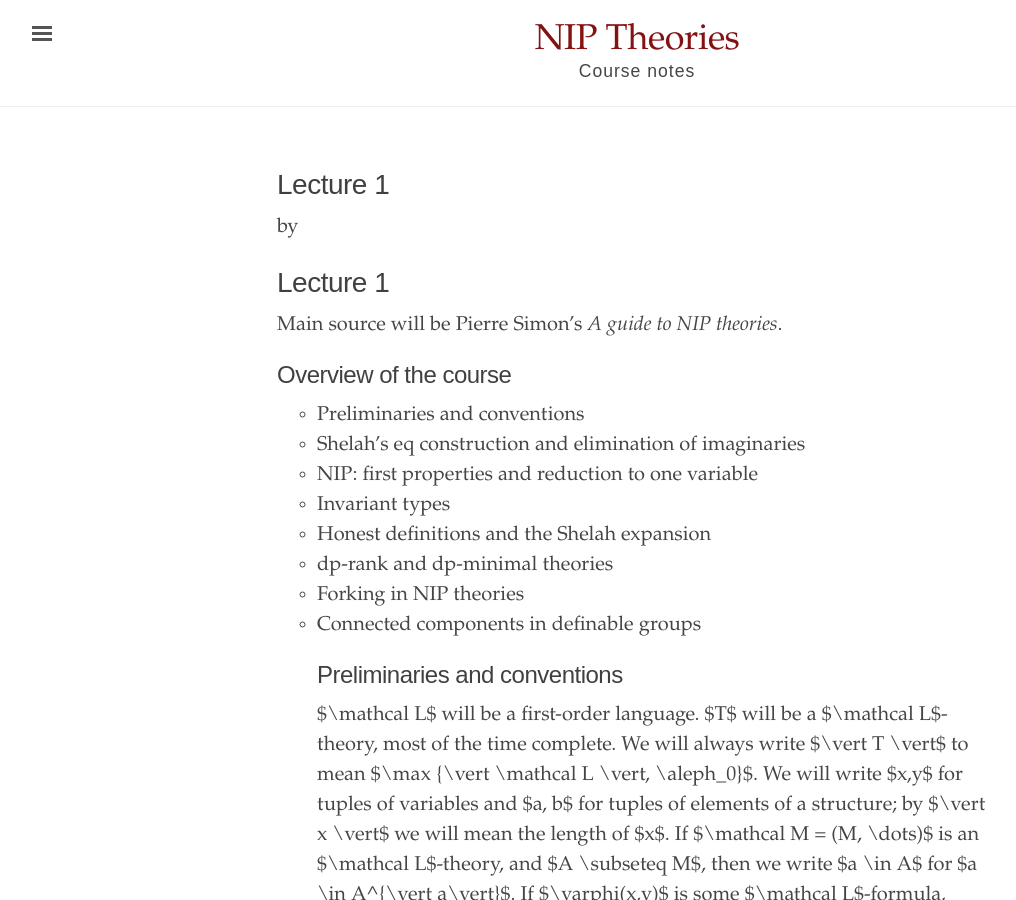
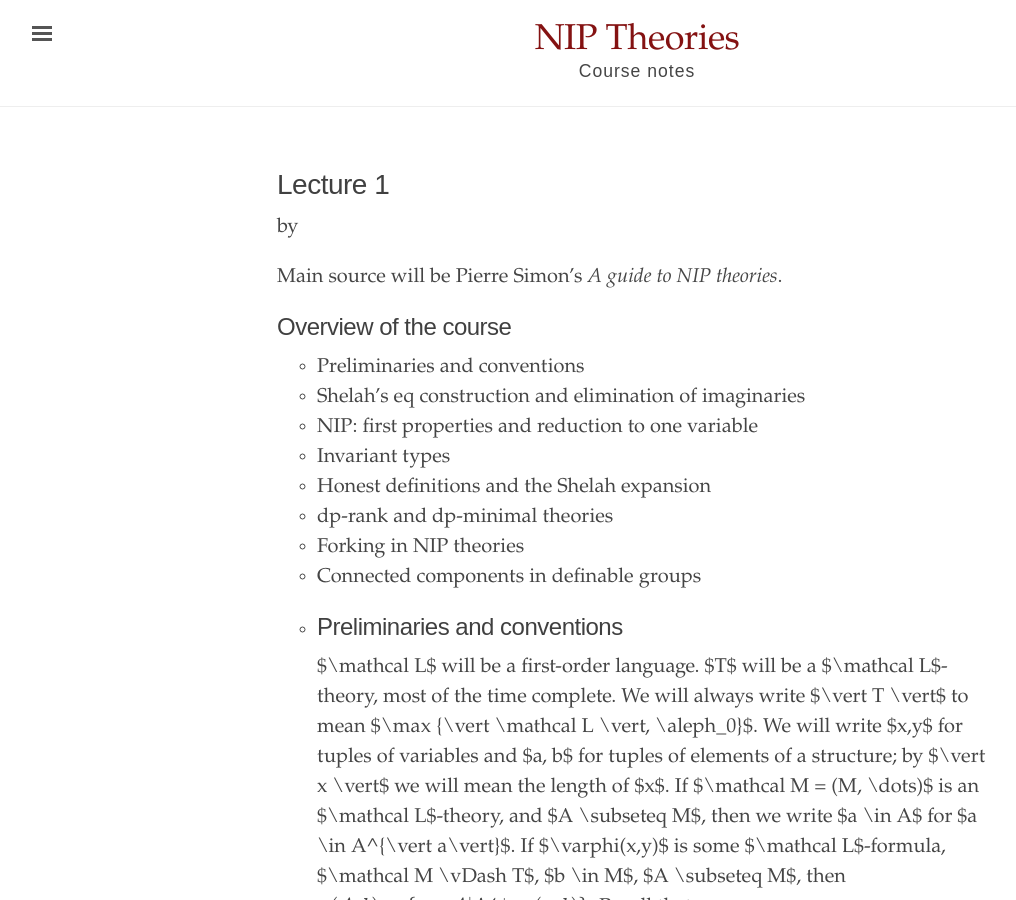
Before and after one commit to ramellus/nip, a Jekyll site: the page built from _texts/L1.md, in a window 1280 px wide and 900 px high. Shown: the whole window, without its empty margins (3-1019 px from the left). Built offline with Jekyll 4.4.1, drawn with Linux system fonts in a browser that asks for light colours; formulas are drawn with MathJax 3.

Commit message:
Update L1.md

```diff
--- a/_texts/L1.md
+++ b/_texts/L1.md
@@ -2,8 +2,6 @@
 layout: narrative
 title: Lecture 1
 ---
-
-# Lecture 1
 Main source will be Pierre Simon's *A guide to NIP theories*.
 ## Overview of the course
 - Preliminaries and conventions
@@ -14,6 +12,7 @@ Main source will be Pierre Simon's *A guide to NIP theories*.
 - dp-rank and dp-minimal theories
 - Forking in NIP theories
 - Connected components in definable groups
+-
 ## Preliminaries and conventions
 $\mathcal L$ will be a first-order language. $T$ will be a $\mathcal L$-theory, most of the time complete. We will always write $\vert T \vert$ to mean $\max \{\vert \mathcal L \vert, \aleph_0\}$. We will write $x,y$ for tuples of variables and $a, b$ for tuples of elements of a structure; by $\vert x \vert$ we will mean the length of $x$. If $\mathcal M = (M, \dots)$ is an $\mathcal L$-theory, and $A \subseteq M$, then we write $a \in A$ for $a \in A^{\vert a\vert}$.
 If $\varphi(x,y)$ is some $\mathcal L$-formula, $\mathcal M \vDash T$, $b \in M$, $A \subseteq M$, then
```
